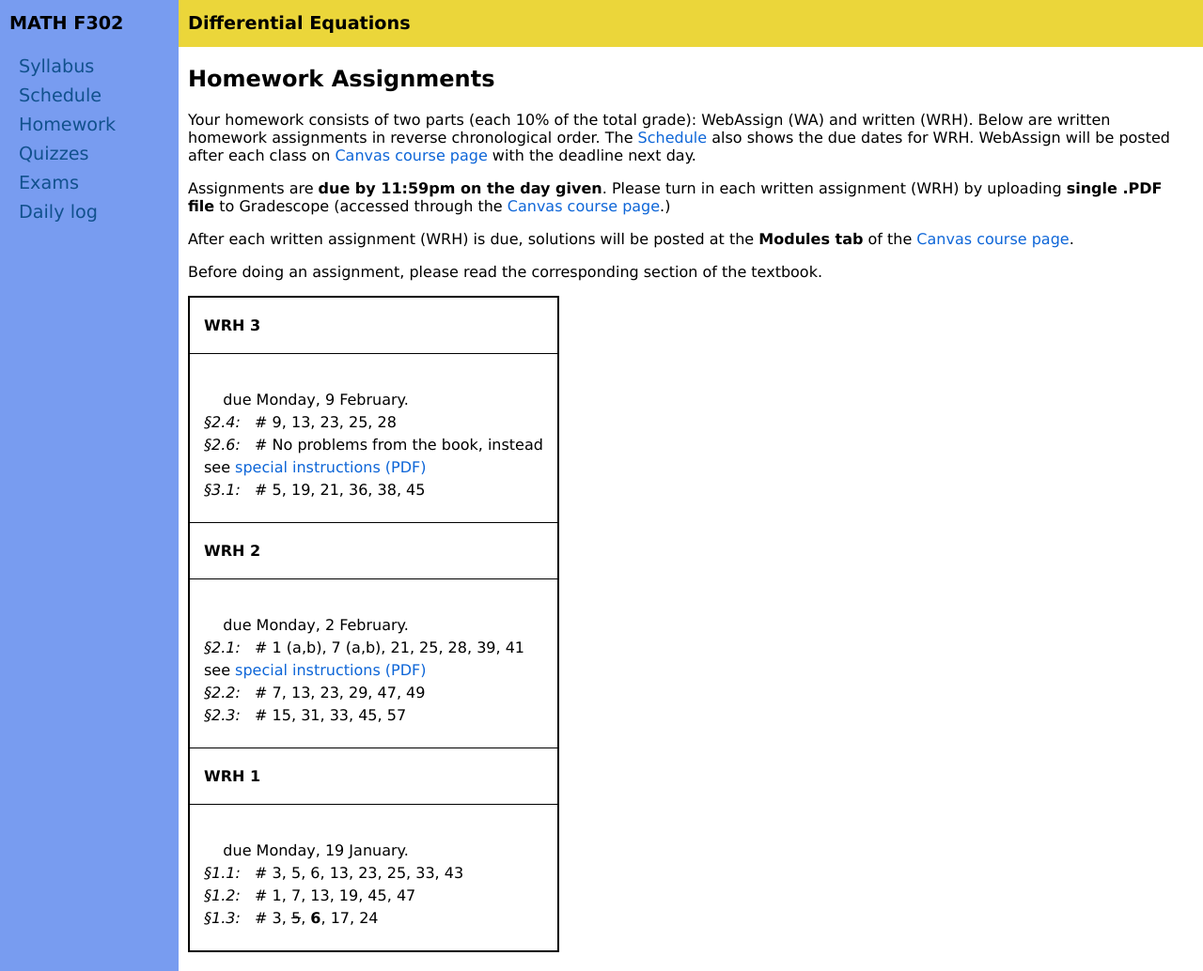
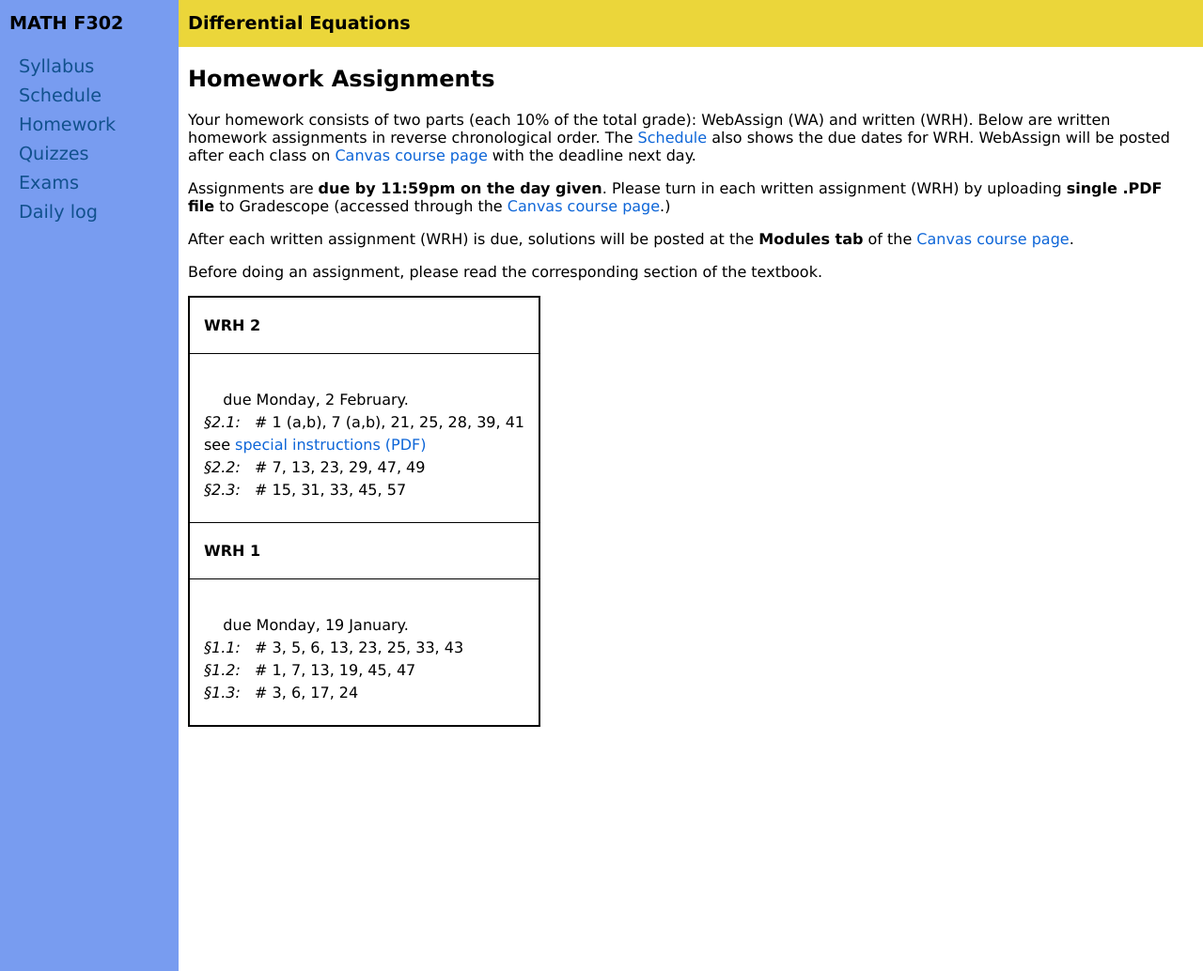
Before and after one commit to blackcurrantpi/ode, a Jekyll site: the page built from homework.md, in a window 1280 px wide and 1034 px high. Shown: the whole window at 94% size. Built offline with Jekyll 4.4.1, drawn with Linux system fonts in a browser that asks for light colours; some of the changed lines change nothing that is shown.

Commit message:
playing around

```diff
--- a/_data/homework.yml
+++ b/_data/homework.yml
@@ -87,16 +87,16 @@ homework:
 
 
 
-- name: WRH 3
-- due: Monday, 9 February
-  sections:
-  - section: 2.4
-    problems: 9, 13, 23, 25, 28
-  - section: 2.6
-    problems: No problems from the book, instead
-    supp: s26/wrh2p6.pdf
-  - section: 3.1
-    problems: 5, 19, 21, 36, 38, 45
+# - name: WRH 3
+# - due: Monday, 9 February
+#   sections:
+#   - section: 2.4
+#     problems: 9, 13, 23, 25, 28
+#   - section: 2.6
+#     problems: No problems from the book, instead
+#     supp: s26/wrh2p6.pdf
+#   - section: 3.1
+#     problems: 5, 19, 21, 36, 38, 45
 
 
 
@@ -120,7 +120,7 @@ homework:
   - section: 1.2
     problems: 1, 7, 13, 19, 45, 47
   - section: 1.3
-    problems: 3, <s>5</s>, <b>6</b>, 17, 24
+    problems: 3, 6, 17, 24
 
 
 
```
Also changed, not shown: 1 other file.
